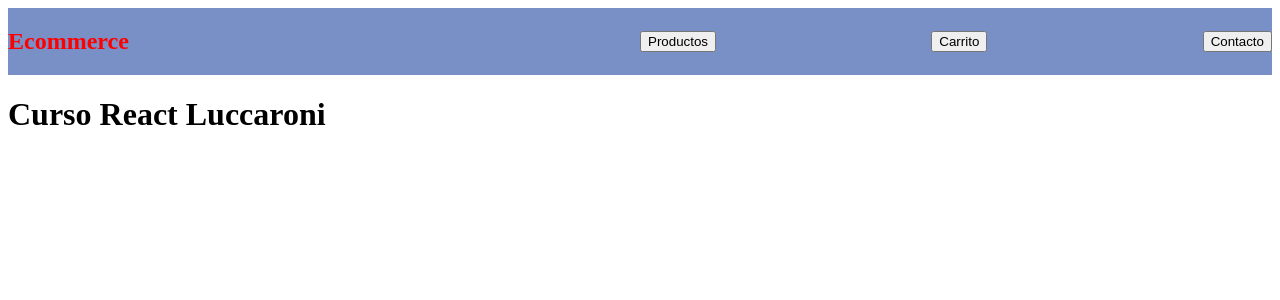
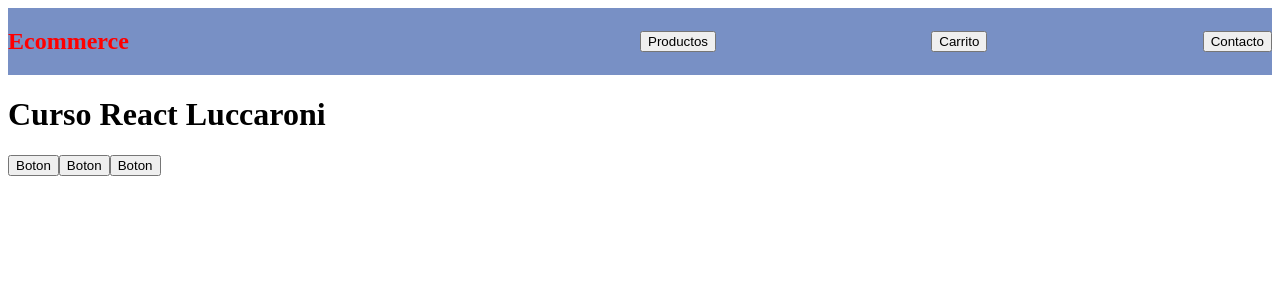
Before and after one commit to lucasluccaroni/ecommerce-react-noviembre, a React (Vite) app: page / in a window 1280 px wide. Shown: the top 300 px of the page. Built offline with nearby package versions, Linux system fonts and the light colour scheme.

Commit message:
repaso clase 4 min23

```diff
--- a/src/App.jsx
+++ b/src/App.jsx
@@ -1,10 +1,14 @@
 import NavBar from './components/Navbar/Navbar'
+import Button from './components/Button/Button'
 
 function App() {
   return (
     <>
-      <NavBar/>
+      <NavBar />
       <h1>Curso React Luccaroni</h1>
+      <Button label={"Celulares"} />
+      <Button />
+      <Button />
     </>
   )
 }
--- /dev/null
+++ b/src/components/Button/Button.jsx
@@ -0,0 +1,5 @@
+const Button = () =>{
+    return <button>Boton</button>
+}
+
+export default Button
```
